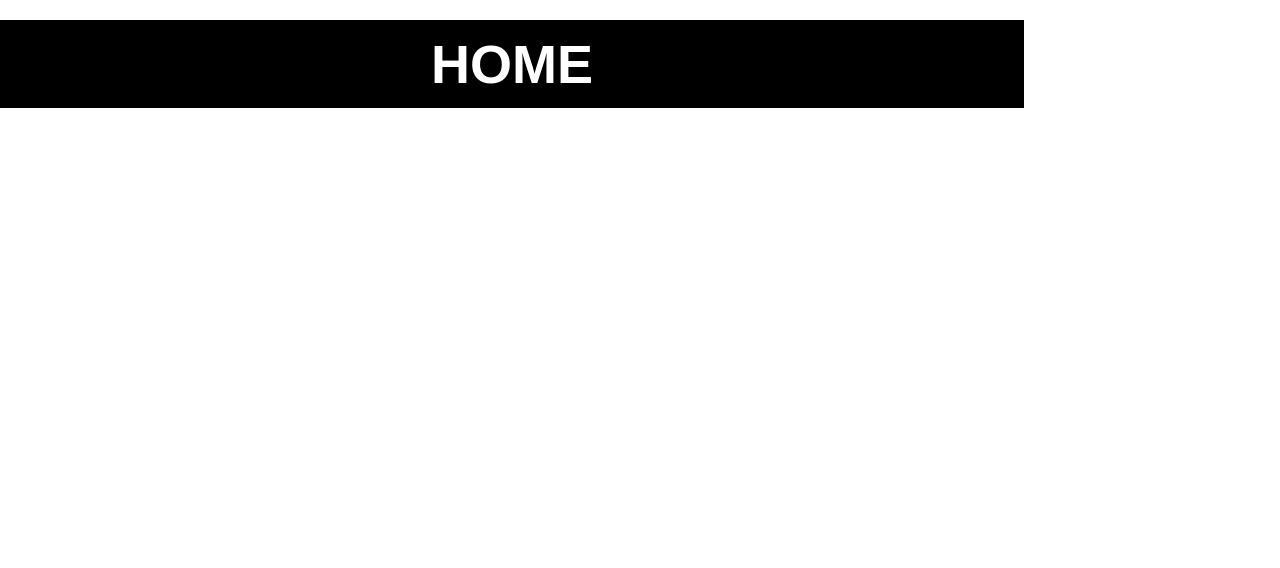
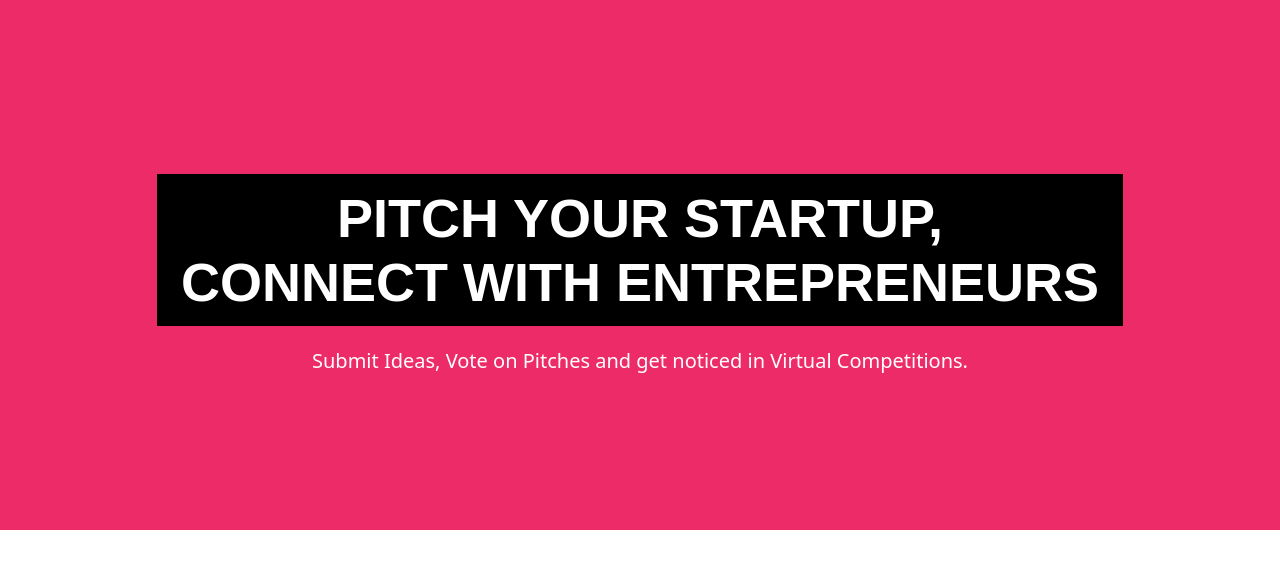
Before and after one commit to blackstreet-ai/supreme-barnacle, a Next.js app: page / in a window 1280 px wide. Shown: the top 568 px of the page. Built offline with nearby package versions, Linux system fonts and the light colour scheme; a web font is replaced by a local one.

Commit message:
Update homepage layout with new section and improved messaging

```diff
--- a/app/(root)/page.tsx
+++ b/app/(root)/page.tsx
@@ -1,9 +1,12 @@
-import Image from "next/image";
+// import Image from "next/image";
 
 export default function Home() {
   return (
       <>
-          <h1 className={"heading"}>HOME</h1>
+          <section className={'pink_container'}>
+              <h1 className={"heading"}>Pitch Your Startup,<br/> Connect With Entrepreneurs</h1>
+              <p className={"sub-heading"}> Submit Ideas, Vote on Pitches and get noticed in Virtual Competitions.</p>
+          </section>
       </>
   );
 }
```
